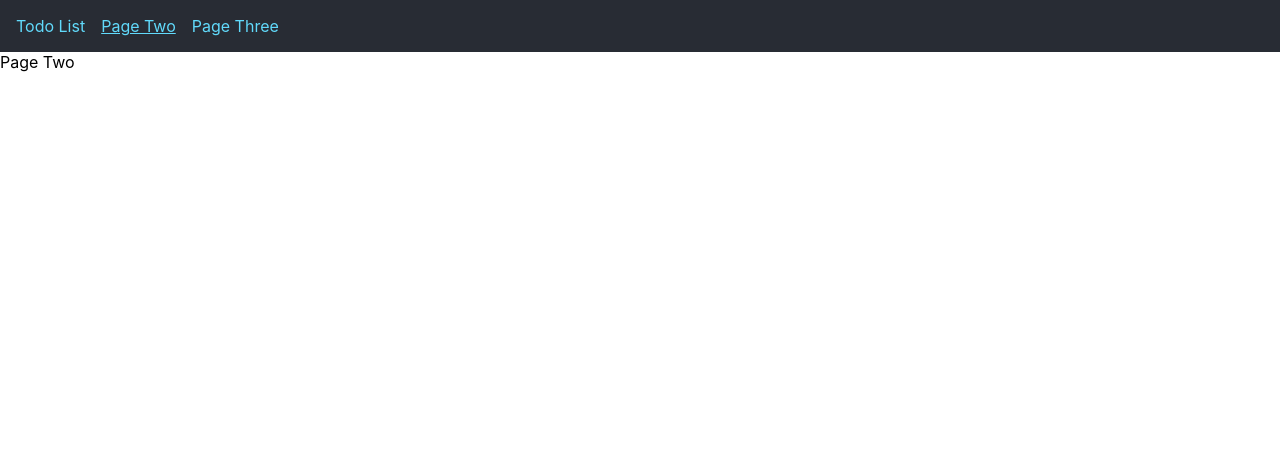
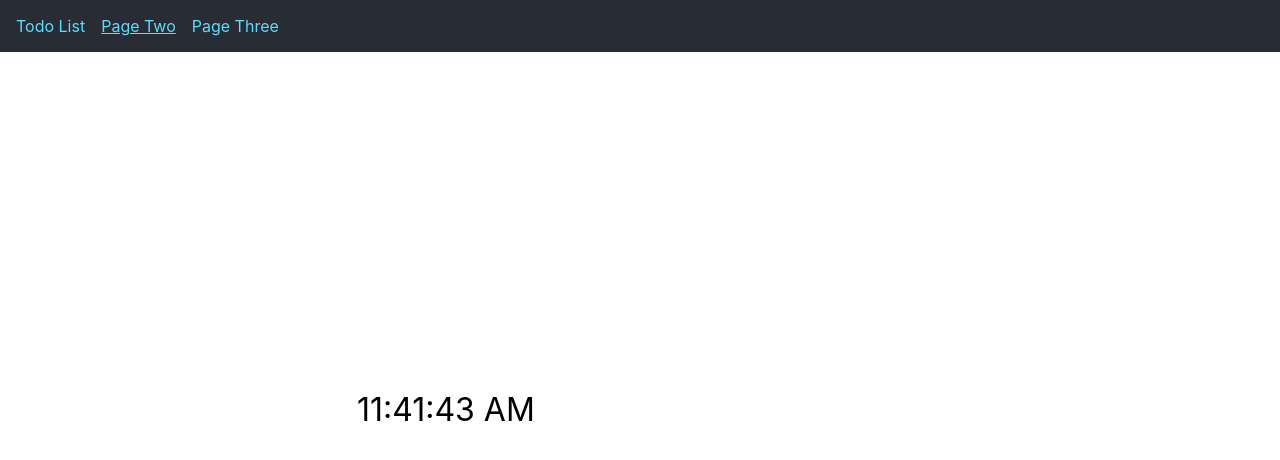
Before and after one commit to IlyaEdelshtein/testReactApp, a React (Create React App) app: page /two in a window 1280 px wide. Shown: the top 460 px of the page. Built offline with nearby package versions, Linux system fonts and the light colour scheme.

Commit message:
Add animated clock to Page Two

```diff
--- a/src/pages/PageTwo.tsx
+++ b/src/pages/PageTwo.tsx
@@ -1,5 +1,36 @@
 import React from 'react';
 
-const PageTwo: React.FC = () => <div>Page Two</div>;
+const PageTwo: React.FC = () => {
+  const [time, setTime] = React.useState(new Date());
+  const [position, setPosition] = React.useState({ top: 0, left: 0 });
+
+  React.useEffect(() => {
+    const update = () => {
+      setTime(new Date());
+      setPosition({
+        top: Math.random() * (window.innerHeight - 50),
+        left: Math.random() * (window.innerWidth - 100),
+      });
+    };
+
+    update();
+    const interval = setInterval(update, 1000);
+    return () => clearInterval(interval);
+  }, []);
+
+  return (
+    <div
+      style={{
+        position: 'fixed',
+        top: position.top,
+        left: position.left,
+        transition: 'top 0.5s linear, left 0.5s linear',
+        fontSize: '2rem',
+      }}
+    >
+      {time.toLocaleTimeString()}
+    </div>
+  );
+};
 
 export default PageTwo;
```
